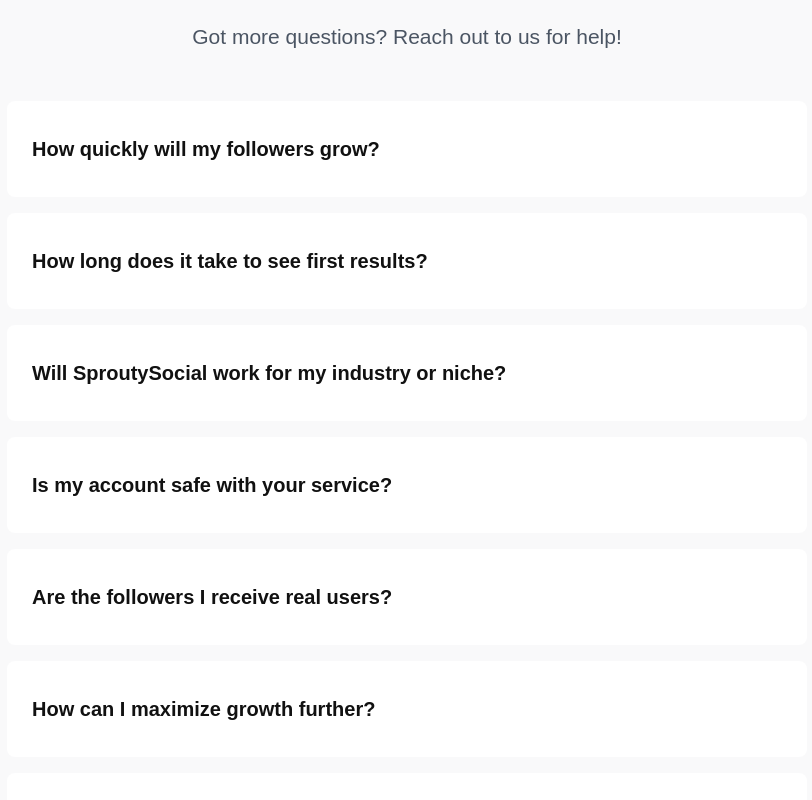
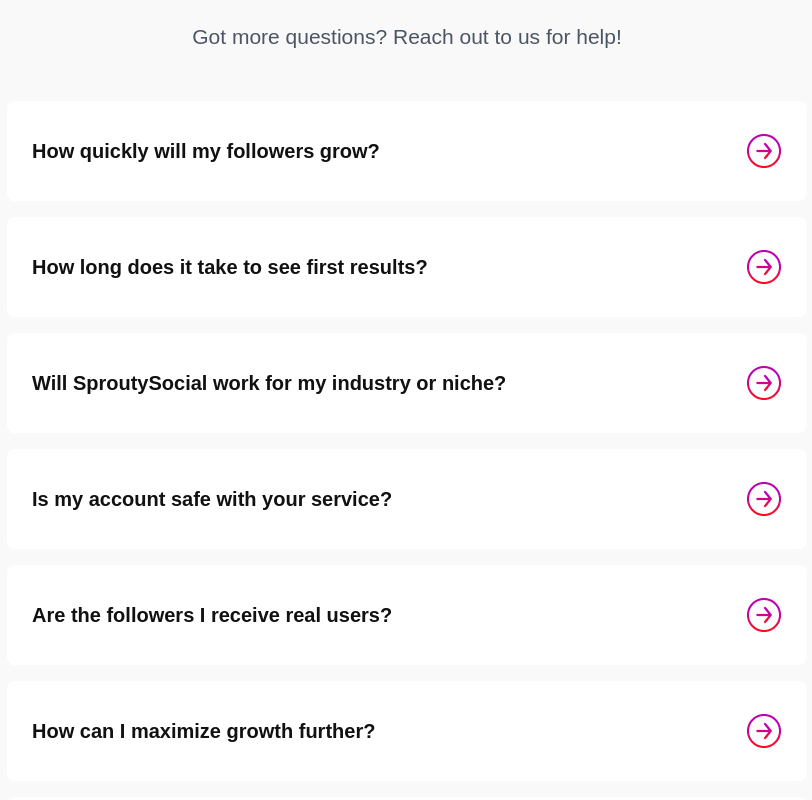
Before and after one commit to innocentdavid/lp-betasprouty, a React (Vite) app: page / in a window 1280 px wide. Shown: the part 8120-8920 px from the top of the page, without its empty margins (233-1045 px from the left). Built offline with nearby package versions, Linux system fonts and the light colour scheme.

Commit message:
fix arrow disapearing

```diff
--- a/src/pages/homepageComponents/FAQ.tsx
+++ b/src/pages/homepageComponents/FAQ.tsx
@@ -106,13 +106,26 @@
         {/* Add title here */}
         <div className="flex items-center justify-between gap-3 w-full ">
           {title}
+
+          <img
+            src="/icons/circle-arrow.png"
+            alt="circle-arrow"
+            className={`${
+              isOpen ? "rotate-90" : ""
+            } hidden lg:block transition-all duration-300 min-w-[32px] h-auto _h-[32px]`}
+            width={36}
+            height={36}
+          />
+
           <svg
             width="36"
             height="36"
             viewBox="0 0 36 36"
             fill="none"
             xmlns="http://www.w3.org/2000/svg"
-            className={`${isOpen ? "rotate-90" : ""} transition-all duration-300 min-w-[32px] h-[32px]`}
+            className={`${
+              isOpen ? "rotate-90" : ""
+            } lg:hidden transition-all duration-300 min-w-[32px] h-auto _h-[32px]`}
           >
             <circle
               cx="18"
```
Also changed, not shown: public/icons/circle-arrow.png (added).
